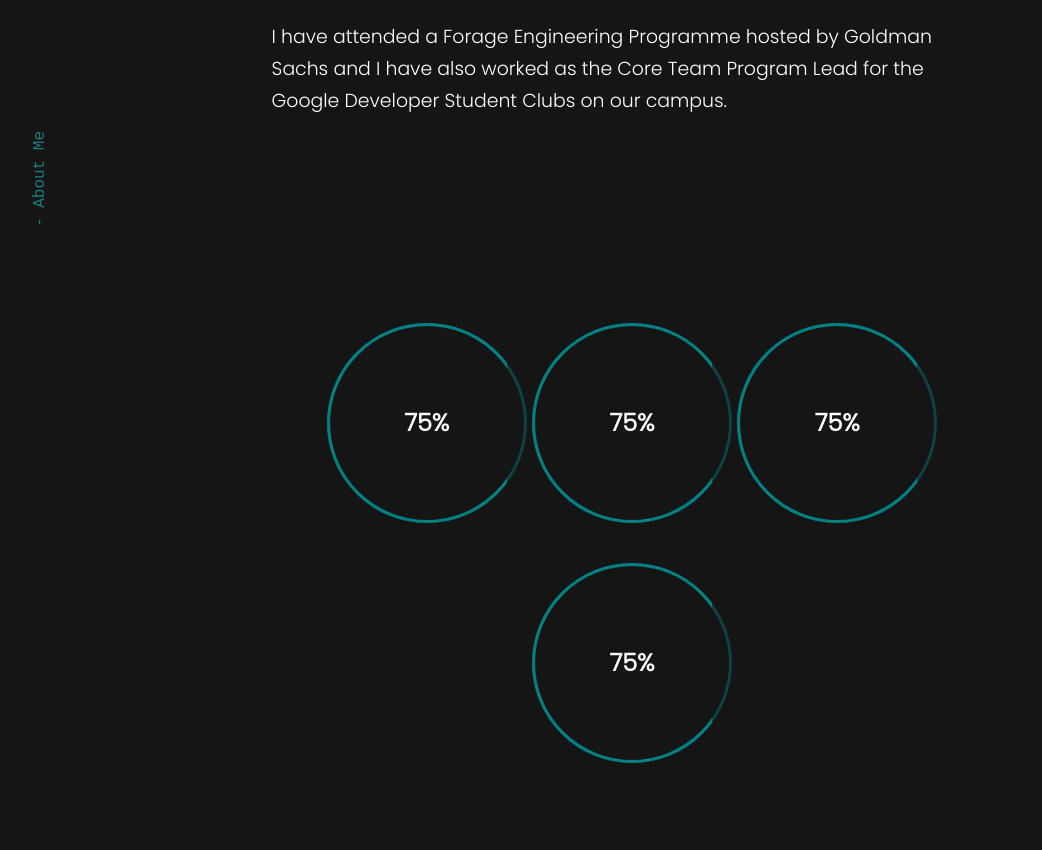
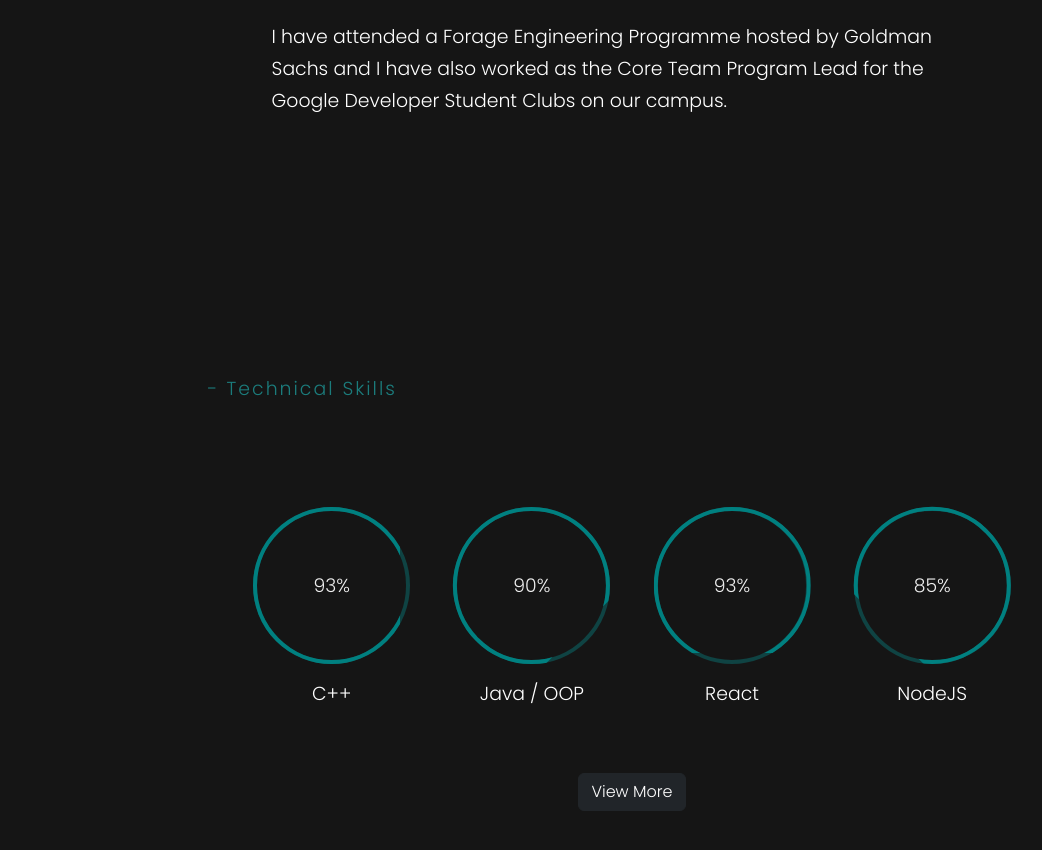
Before and after one commit to MiSu2002/Portfolio, a React (Create React App) app: page / in a window 1280 px wide. Shown: the part 2240-3090 px from the top of the page, without its empty margins (32-1074 px from the left). Before the commit the page ends 3023 px from the top, so only its background shows below. Built offline with nearby package versions, Linux system fonts and the light colour scheme.

Commit message:
Tech skills section added

```diff
--- a/src/App.css
+++ b/src/App.css
@@ -15,31 +15,6 @@ body{
   height: 120vh;
 }
 
-.name{
-  font-size: calc(2rem + 2vw);
-  color: #fff;
-  margin-top: 37vh;
-  animation: appear 2s;
-}
-
-.line{
-  height: 0.2vh;
-  margin-top: -1.5vh;
-  background-color: teal;
-  width: calc(20rem + 15vw);
-  margin-left: auto;
-  margin-right: auto;
-  animation: appear 3s;
-}
-
-.overview{
-  color: #fff;
-  font-size: calc(0.6rem + 0.5vw);
-  letter-spacing: 3px;
-  word-spacing: 2px;
-  animation: appear 4s;
-}
-
 .hello {
   font-family: monospace;
   font-size: calc(0.6rem + 0.5vw);
@@ -52,7 +27,7 @@ body{
 
 .rotate-0 {
   transform: none;
-  margin-left: 45%;
+  margin-left: 47%;
   margin-top: 75vh;
 }
 
@@ -99,50 +74,6 @@ li{
 @keyframes slide-left {
   0% {
     margin-left: -1.5rem;
-  }
-}
-
-.introduce{
-  /* font-family: monospace; */
-  font-size: calc(0.7rem + 0.5vw);
-  font-family: monospace;
-  color: rgb(233, 233, 233);
-}
-
-.var{
-  text-decoration: none;
-  color: rgb(0, 166, 255);
-  font-family: Dancing Script;
-}
-
-.equals{
-  text-decoration: none;
-  color: rgb(255, 255, 255);
-}
-
-.br1,.br2{
-  text-decoration: none;
-  color: rgb(255, 240, 164);
-}
-
-.dp{
-  box-shadow: 0.5rem 0.5rem 0.2rem 0.05rem rgba(109, 109, 109, 0.554);
-  height: 70vh;
-  animation: visible 3s;
-}
-
-.myself{
-  font-size: calc(0.5rem + 0.7vw);
-  font-family: monospace;
-  text-align: justify;
-  width: 90%;
-  line-height: 4vmin;
-  color: rgb(252, 255, 195);
-}
-
-@keyframes visible {
-  0%,50%{
-    visibility: hidden;
   }
 }
 
--- a/src/components/about.jsx
+++ b/src/components/about.jsx
@@ -70,7 +70,7 @@ const About = () => {
                         background-color: rgb(0, 172, 172,0.1);
                     }
                     .hello1{
-                        margin-top: -50%;
+                        top: 0;
                     }
                     .rotate1{
                         margin-top: 7vh;
--- a/src/components/body.jsx
+++ b/src/components/body.jsx
@@ -20,6 +20,30 @@ const Body = () => {
     <section id='home' style={{overflowX: 'hidden'}}>
       <style>
         {`
+        .name{
+          font-size: calc(2rem + 2vw);
+          color: #fff;
+          margin-top: 37vh;
+          animation: appear 2s;
+        }
+
+        .line{
+          height: 0.2vh;
+          margin-top: -1.5vh;
+          background-color: teal;
+          width: calc(20rem + 15vw);
+          margin-left: auto;
+          margin-right: auto;
+          animation: appear 3s;
+        }
+
+        .overview{
+          color: #fff;
+          font-size: calc(0.6rem + 0.5vw);
+          letter-spacing: 3px;
+          word-spacing: 2px;
+          animation: appear 4s;
+        }
         .indicator {
           position: relative;
           width: 20px;
--- a/src/components/skills.jsx
+++ b/src/components/skills.jsx
@@ -1,15 +1,53 @@
-import React from "react";
+import React, { useState } from "react";
+
+const progressesData = [
+  { skill: "C++", percent: 93 },
+  { skill: "Java / OOP", percent: 90 },
+  { skill: "React", percent: 93 },
+  { skill: "NodeJS", percent: 85 },
+  { skill: "MongoDB / SQL", percent: 75 },
+  { skill: "DSA", percent: 88 },
+  { skill: "AI / ML", percent: 75 },
+  { skill: "Linux", percent: 90 },
+  { skill: "CyberSecurity", percent: 85 },
+  { skill: "Cloud Computing", percent: 88 },
+];
 
 const Skills = () => {
+  const [showAll, setShowAll] = useState(false);
+  const [progressCount, setProgressCount] = useState(4);
+
+  const toggleShowAll = () => {
+    setShowAll(!showAll);
+    if (!showAll) setProgressCount(progressesData.length);
+    else setProgressCount(4);
+  };
+
   return(
-    <div className="d-flex flex-wrap w-50 mx-auto">
+    <div className="skills mx-auto">
+    <div className="skill d-flex">
+         <p className="me-2">- Technical</p>
+         <p>Skills</p>
+    </div>
+
     <style>
         {`
+        .skill{
+          margin: 15vh 0 5vh -3vh;
+          letter-spacing: 2px;
+          color: rgba(30, 165, 165, 0.721);
+          font-size: calc(0.7rem + 0.6vw);
+        }
+        .skills{
+          width: 50%;
+        }
+        .progresses{
+          margin: 3vh auto;
+        }
         .progress-ring {
           position: relative;
-          width: 200px;
-          height: 200px;
-          margin: 20px auto;
+          width: calc(6vw + 80px);
+          height: calc(6vw + 80px);
         }
 
         .progress-ring-circle {
@@ -18,14 +56,14 @@ const Skills = () => {
           left: 0;
           width: 100%;
           height: 100%;
-          border: 3px solid rgb(0, 172, 172,0.3);
+          border: 4px solid rgb(0, 172, 172,0.3);
           border-radius: 50%;
           box-sizing: border-box;
         }
 
         .progress-ring-fill {
           border-color: teal;
-          clip: rect(0, 180px, 200px, 0);
+          animation: fill 3s;
         }
 
         .progress-ring-text {
@@ -33,33 +71,84 @@ const Skills = () => {
           top: 50%;
           left: 50%;
           transform: translate(-50%, -50%);
-          font-size: 24px;
-          font-weight: bold;
+          font-size: calc(0.7rem + 0.6vw);
+          color: #eee;
+        }
+        .skill-name{
+          font-size: calc(0.7rem + 0.6vw);
+        }
+        @keyframes fill {
+          0%{
+            clip: rect(0, calc(6vw + 80px), calc(6vw + 80px), 0);
+          }
+        }
+        @media screen and (max-width: 1199px){
+          .skills{
+              width: 85%;
+          }
+      }
+      @media screen and (min-width: 1200px) and (max-width: 1599px){
+          .skills{
+              width: 65%;
+          }
       }
         `}
       </style>
+      <div className="d-flex flex-wrap mt-5 mb-5 mx-auto">
+        {progressesData.slice(0, progressCount).map((progress, index) => (
+          <div className="progresses p-3" key={index}>
             <div className="progress-ring">
               <div className="progress-ring-circle"></div>
-  <div className="progress-ring-circle progress-ring-fill"></div>
-  <div className="progress-ring-text text-white">75%</div>
+              <div
+                className="progress-ring-circle progress-ring-fill"
+                style={{
+                  clip: `rect(0, calc(${(progress.percent * 0.06 - 0.4)}vw + 80px), calc(6vw + 80px), 0)`,
+                  transform: `rotate(${index * 45}deg)`,
+                }}
+              ></div>
+              <div className="progress-ring-text">{progress.percent}%</div>
             </div>
+            <div className="text-center mt-3 skill-name">{progress.skill}</div>
+          </div>
+        ))}
+        {!showAll && (
+          <div className="w-100 d-flex justify-content-center">
+            <button className="btn btn-dark mt-4 mt-xxl-5" onClick={toggleShowAll}>
+            View More
+          </button>
+          </div>
+        )}
+        {showAll &&
+          progressesData.slice(progressCount).map((progress, index) => (
+            <div className="progresses p-3" key={index + progressCount}>
               <div className="progress-ring">
                 <div className="progress-ring-circle"></div>
-  <div className="progress-ring-circle progress-ring-fill"></div>
-  <div className="progress-ring-text text-white">75%</div>
+                <div
+                  className="progress-ring-circle progress-ring-fill"
+                  style={{
+                    clip: `rect(0, calc(${
+                      (progress.percent / 100) * 8.1
+                    }vw + 80px), calc(6vw + 80px), 0)`,
+                    transform: `rotate(${(progress.percent / 100) * 360}deg)`,
+                  }}
+                ></div>
+                <div className="progress-ring-text">{progress.percent}%</div>
               </div>
-<div className="progress-ring">
-  <div className="progress-ring-circle"></div>
-  <div className="progress-ring-circle progress-ring-fill"></div>
-  <div className="progress-ring-text text-white">75%</div>
-</div>
-<div className="progress-ring">
-  <div className="progress-ring-circle"></div>
-  <div className="progress-ring-circle progress-ring-fill"></div>
-  <div className="progress-ring-text text-white">75%</div>
+              <div className="text-center mt-3 skill-name">
+                {progress.skill}
               </div>
             </div>
-  )
-}
+          ))}
+        {showAll && (
+          <div className="w-100 d-flex justify-content-center">
+          <button className="btn btn-dark mt-4 mt-xxl-5" onClick={toggleShowAll}>
+            View Less
+          </button>
+          </div>
+        )}
+      </div>
+    </div>
+  );
+};
 
 export default Skills;
```
Lines whose indentation alone changed are shown as unchanged.
